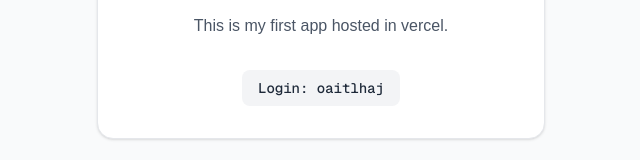
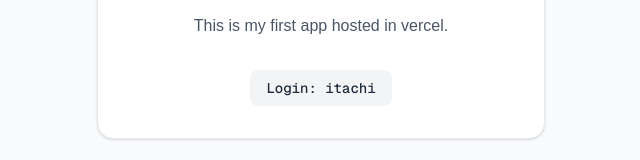
Before and after one commit to itachiutchiha/introduction-to-vercel-dockerhub, a Next.js app: page / in a window 1280 px wide. Shown: the part 380-540 px from the top of the page, without its empty margins (319-959 px from the left). Built offline with nearby package versions, Linux system fonts and the light colour scheme.

Commit message:
Update login name from 'oaitlhaj' to 'itachi'

```diff
--- a/app/page.tsx
+++ b/app/page.tsx
@@ -14,7 +14,7 @@ export default function Home() {
 
         {/* Change your login name here */}
         <div className="inline-flex items-center rounded-lg bg-gray-100 px-4 py-2 font-mono text-sm font-medium text-gray-800">
-          Login: oaitlhaj
+          Login: itachi
         </div>
       </div>
     </main>
```
